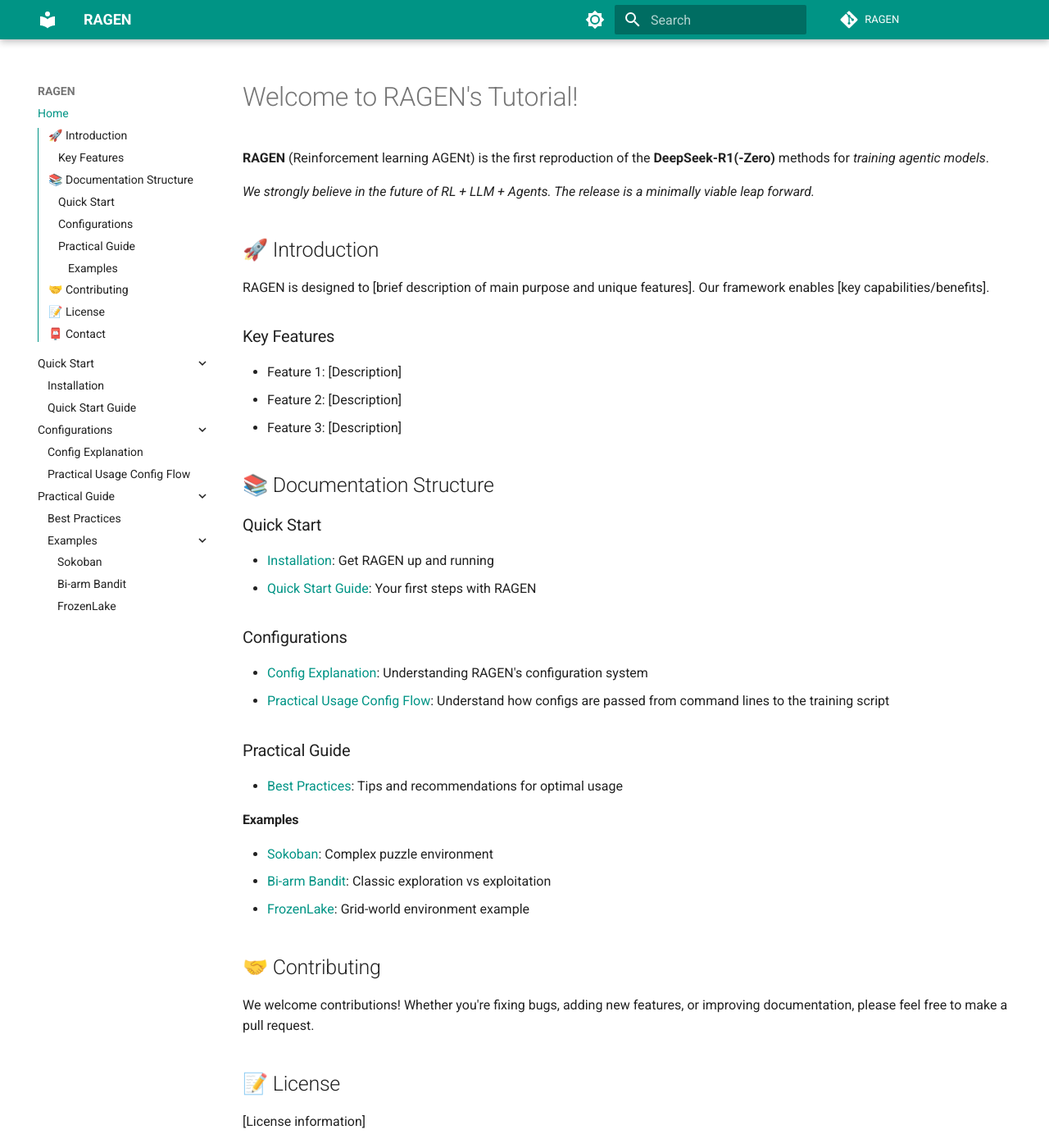
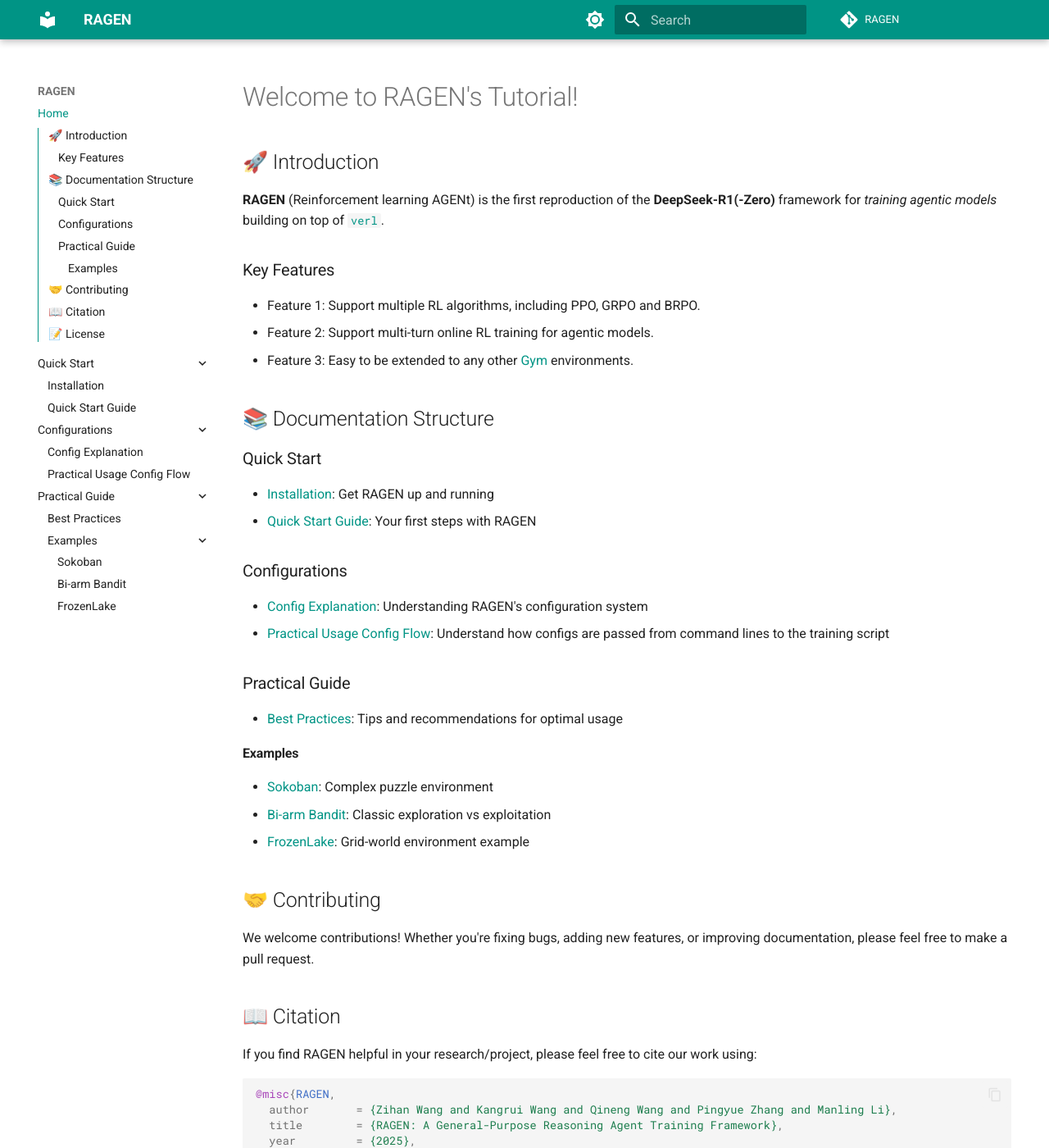
Before and after one commit to QinengWang-Aiden/RAGEN-Doc, an MkDocs documentation site: the page built from docs/index.md, in a window 1280 px wide and 1400 px high. Shown: the whole window at 82% size. Built offline with MkDocs 1.6.1 and Material for MkDocs 9.7.7, drawn with Linux system fonts in a browser that asks for light colours; comment, search, counter and statistics services are not loaded; some of the changed text lies outside the part shown.

Commit message:
update index file

````diff
--- a/docs/index.md
+++ b/docs/index.md
@@ -1,18 +1,14 @@
 # Welcome to RAGEN's Tutorial!
-
-**RAGEN** (Reinforcement learning AGENt) is the first reproduction of the **DeepSeek-R1(-Zero)** methods for *training agentic models*.
-
-*We strongly believe in the future of RL + LLM + Agents. The release is a minimally viable leap forward.*
 
 ## 🚀 Introduction
 
-RAGEN is designed to [brief description of main purpose and unique features]. Our framework enables [key capabilities/benefits].
+**RAGEN** (Reinforcement learning AGENt) is the first reproduction of the **DeepSeek-R1(-Zero)** framework for *training agentic models* building on top of [`verl`](https://github.com/volcengine/verl).
 
 ### Key Features
 
-- Feature 1: [Description]
-- Feature 2: [Description]
-- Feature 3: [Description]
+- Feature 1: Support multiple RL algorithms, including PPO, GRPO and BRPO.
+- Feature 2: Support multi-turn online RL training for agentic models.
+- Feature 3: Easy to be extended to any other [Gym](https://gymnasium.farama.org/) environments.
 
 ## 📚 Documentation Structure
 
@@ -36,13 +32,23 @@ RAGEN is designed to [brief description of main purpose and unique features]. Ou
 
 We welcome contributions! Whether you're fixing bugs, adding new features, or improving documentation, please feel free to make a pull request.
 
+## 📖 Citation
+
+If you find RAGEN helpful in your research/project, please feel free to cite our work using:
+
+```bibtex
+@misc{RAGEN,
+  author       = {Zihan Wang and Kangrui Wang and Qineng Wang and Pingyue Zhang and Manling Li},
+  title        = {RAGEN: A General-Purpose Reasoning Agent Training Framework},
+  year         = {2025},
+  organization = {GitHub},
+  url          = {https://github.com/ZihanWang314/ragen},
+}
+```
+
 ## 📝 License
 
-[License information]
-
-## 📮 Contact
-
-[Contact information]
+This project is under Apache-2.0 license.
 
 ---
 
````
